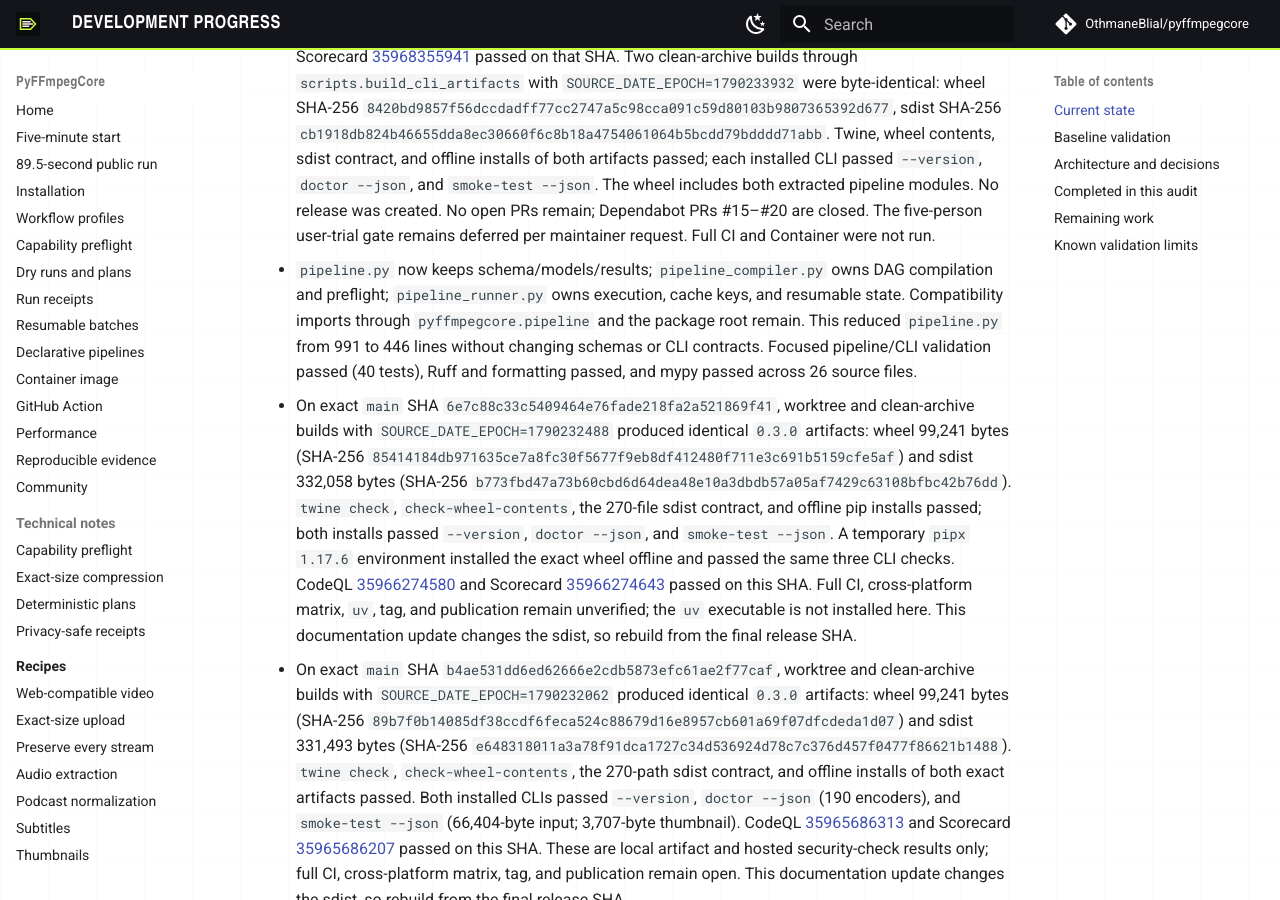
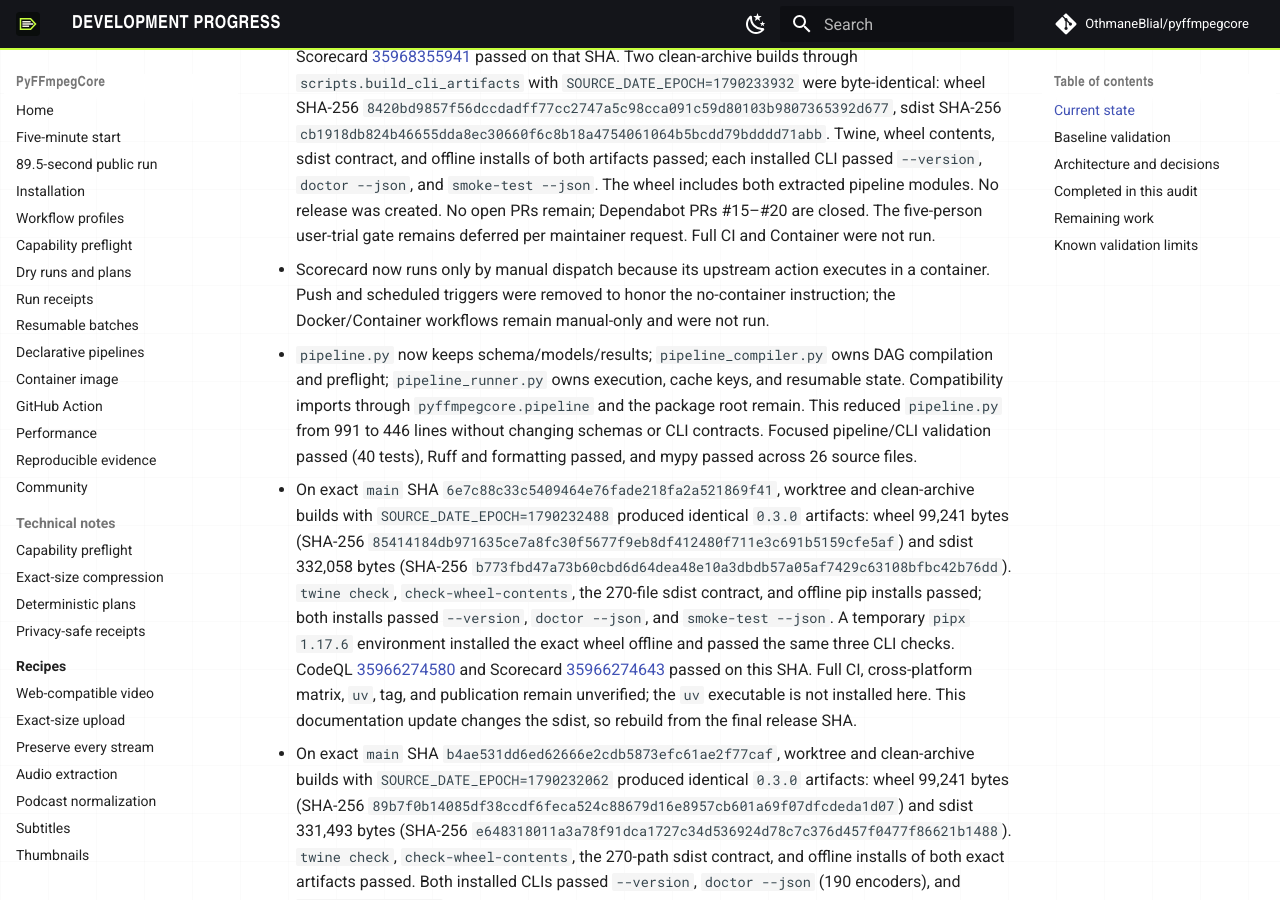
Before and after one commit to OthmaneBlial/pyffmpegcore, an MkDocs documentation site: the page built from docs/PROGRESS.md, in a window 1280 px wide and 900 px high, scrolled down 773 px. Built offline with MkDocs 1.6.1 and Material for MkDocs 9.7.7, drawn with Linux system fonts in a browser that asks for light colours; comment, search, counter and statistics services are not loaded.

Commit message:
ci: keep container-based Scorecard manual-only

```diff
--- a/docs/PROGRESS.md
+++ b/docs/PROGRESS.md
@@ -8,6 +8,7 @@ Updated: 2026-09-24
 - Local environment: macOS arm64, Python 3.14.6, FFmpeg/FFprobe 9.0.1.
 - Public package version remains `0.2.2`; no new release was created.
 - On exact `main` SHA `b19a447fb60356a9c1b32b2104ed25bfa8be50d9`, the pipeline module split passed 40 focused tests, Ruff, formatting, and mypy across 26 source files. CodeQL [35968356048](https://github.com/OthmaneBlial/pyffmpegcore/actions/runs/35968356048) and Scorecard [35968355941](https://github.com/OthmaneBlial/pyffmpegcore/actions/runs/35968355941) passed on that SHA. Two clean-archive builds through `scripts.build_cli_artifacts` with `SOURCE_DATE_EPOCH=1790233932` were byte-identical: wheel SHA-256 `8420bd9857f56dccdadff77cc2747a5c98cca091c59d80103b9807365392d677`, sdist SHA-256 `cb1918db824b46655dda8ec30660f6c8b18a4754061064b5bcdd79bdddd71abb`. Twine, wheel contents, sdist contract, and offline installs of both artifacts passed; each installed CLI passed `--version`, `doctor --json`, and `smoke-test --json`. The wheel includes both extracted pipeline modules. No release was created. No open PRs remain; Dependabot PRs #15–#20 are closed. The five-person user-trial gate remains deferred per maintainer request. Full CI and Container were not run.
+- Scorecard now runs only by manual dispatch because its upstream action executes in a container. Push and scheduled triggers were removed to honor the no-container instruction; the Docker/Container workflows remain manual-only and were not run.
 - `pipeline.py` now keeps schema/models/results; `pipeline_compiler.py` owns DAG compilation and preflight; `pipeline_runner.py` owns execution, cache keys, and resumable state. Compatibility imports through `pyffmpegcore.pipeline` and the package root remain. This reduced `pipeline.py` from 991 to 446 lines without changing schemas or CLI contracts. Focused pipeline/CLI validation passed (40 tests), Ruff and formatting passed, and mypy passed across 26 source files.
 - On exact `main` SHA `6e7c88c33c5409464e76fade218fa2a521869f41`, worktree and clean-archive builds with `SOURCE_DATE_EPOCH=1790232488` produced identical `0.3.0` artifacts: wheel 99,241 bytes (SHA-256 `85414184db971635ce7a8fc30f5677f9eb8df412480f711e3c691b5159cfe5af`) and sdist 332,058 bytes (SHA-256 `b773fbd47a73b60cbd6d64dea48e10a3dbdb57a05af7429c63108bfbc42b76dd`). `twine check`, `check-wheel-contents`, the 270-file sdist contract, and offline pip installs passed; both installs passed `--version`, `doctor --json`, and `smoke-test --json`. A temporary `pipx 1.17.6` environment installed the exact wheel offline and passed the same three CLI checks. CodeQL [35966274580](https://github.com/OthmaneBlial/pyffmpegcore/actions/runs/35966274580) and Scorecard [35966274643](https://github.com/OthmaneBlial/pyffmpegcore/actions/runs/35966274643) passed on this SHA. Full CI, cross-platform matrix, `uv`, tag, and publication remain unverified; the `uv` executable is not installed here. This documentation update changes the sdist, so rebuild from the final release SHA.
 - On exact `main` SHA `b4ae531dd6ed62666e2cdb5873efc61ae2f77caf`, worktree and clean-archive builds with `SOURCE_DATE_EPOCH=1790232062` produced identical `0.3.0` artifacts: wheel 99,241 bytes (SHA-256 `89b7f0b14085df38ccdf6feca524c88679d16e8957cb601a69f07dfcdeda1d07`) and sdist 331,493 bytes (SHA-256 `e648318011a3a78f91dca1727c34d536924d78c7c376d457f0477f86621b1488`). `twine check`, `check-wheel-contents`, the 270-path sdist contract, and offline installs of both exact artifacts passed. Both installed CLIs passed `--version`, `doctor --json` (190 encoders), and `smoke-test --json` (66,404-byte input; 3,707-byte thumbnail). CodeQL [35965686313](https://github.com/OthmaneBlial/pyffmpegcore/actions/runs/35965686313) and Scorecard [35965686207](https://github.com/OthmaneBlial/pyffmpegcore/actions/runs/35965686207) passed on this SHA. These are local artifact and hosted security-check results only; full CI, cross-platform matrix, tag, and publication remain open. This documentation update changes the sdist, so rebuild from the final release SHA.
```
Also changed, not shown: 1 other file.
